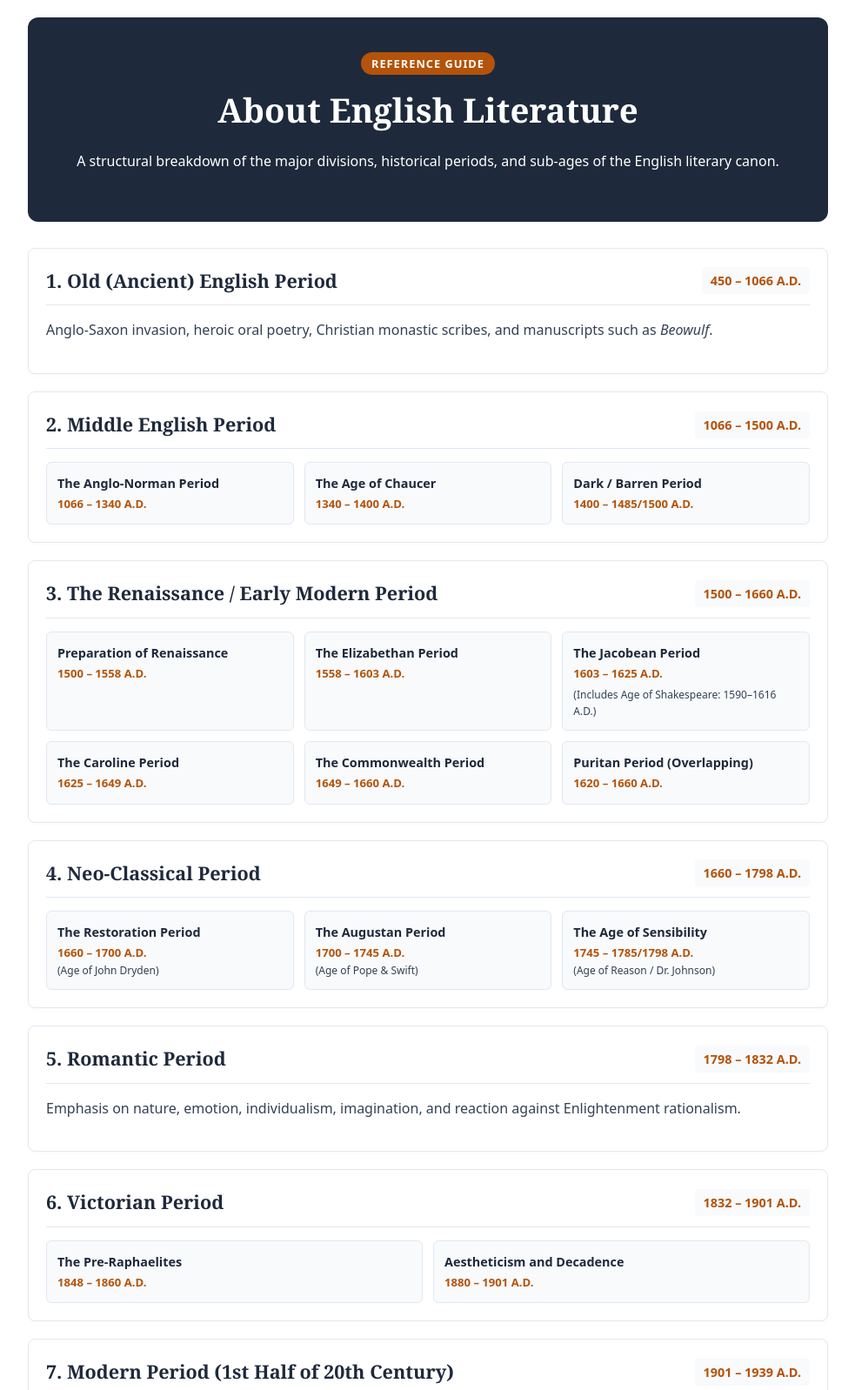
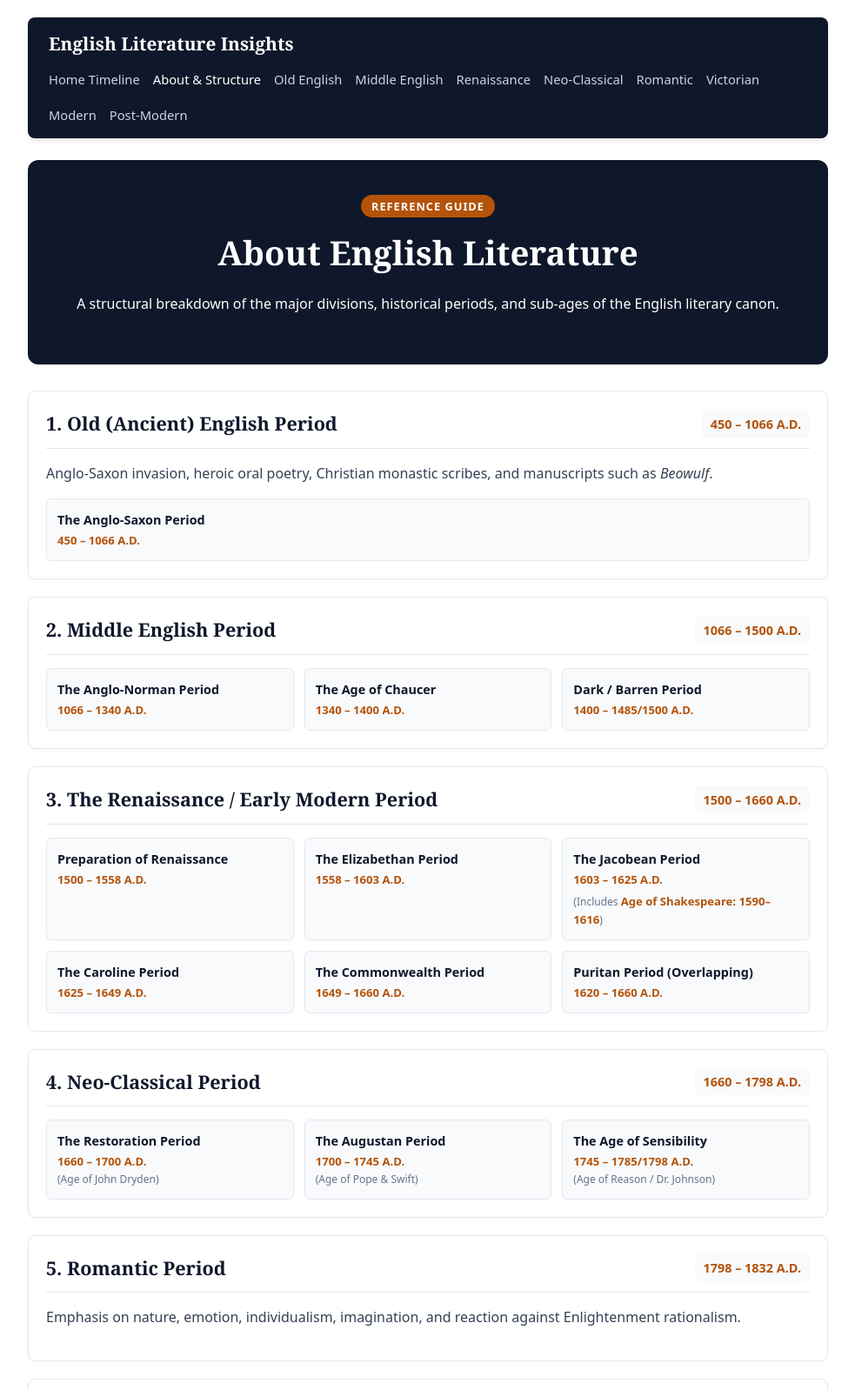
Before and after one commit to pkm202602/english-literature-insights, a plain HTML site: page about-english-literature.html in a window 1280 px wide. Shown: the top 1598 px of the page at 87% size, without its empty margins (148-1131 px from the left). Drawn offline with Linux system fonts and the light colour scheme.

Commit message:
Update styles and navigation links in HTML

```diff
--- a/about-english-literature.html
+++ b/about-english-literature.html
@@ -7,11 +7,16 @@
   <meta name="description" content="A comprehensive chronological guide to the 8 major eras and sub-periods of English Literature.">
   <style>
     :root {
-      --primary-color: #1e293b;
+      --primary-color: #0f172a;
       --accent-color: #b45309;
+      --accent-hover: #92400e;
       --bg-light: #f8fafc;
       --border-color: #e2e8f0;
       --text-main: #334155;
+    }
+
+    * {
+      box-sizing: border-box;
     }
 
     body {
@@ -27,10 +32,53 @@
       max-width: 960px;
       margin: 0 auto;
       padding: 20px;
-      box-sizing: border-box;
     }
 
-    /* Header & Navigation */
+    /* Top Navigation Bar */
+    nav.top-nav {
+      background-color: var(--primary-color);
+      padding: 14px 24px;
+      border-radius: 8px;
+      display: flex;
+      justify-content: space-between;
+      align-items: center;
+      flex-wrap: wrap;
+      gap: 12px;
+      margin-bottom: 25px;
+      box-shadow: 0 4px 6px -1px rgba(0, 0, 0, 0.1);
+    }
+
+    nav.top-nav .brand {
+      color: #ffffff;
+      font-family: Georgia, Cambria, serif;
+      font-size: 1.3rem;
+      font-weight: bold;
+      text-decoration: none;
+    }
+
+    nav.top-nav .nav-links {
+      display: flex;
+      gap: 15px;
+      list-style: none;
+      padding: 0;
+      margin: 0;
+      flex-wrap: wrap;
+    }
+
+    nav.top-nav .nav-links a {
+      color: #cbd5e1;
+      text-decoration: none;
+      font-size: 0.92rem;
+      font-weight: 500;
+      transition: color 0.2s;
+    }
+
+    nav.top-nav .nav-links a:hover,
+    nav.top-nav .nav-links a.active {
+      color: #ffffff;
+    }
+
+    /* Header & Title Banner */
     header {
       background-color: var(--primary-color);
       color: #ffffff;
@@ -90,6 +138,17 @@
       margin: 0;
     }
 
+    .era-title a {
+      color: var(--primary-color);
+      text-decoration: none;
+      transition: color 0.2s ease;
+    }
+
+    .era-title a:hover {
+      color: var(--accent-color);
+      text-decoration: underline;
+    }
+
     .era-dates {
       color: var(--accent-color);
       font-weight: 700;
@@ -107,11 +166,21 @@
     }
 
     .sub-card {
+      display: block;
       background: var(--bg-light);
       border: 1px solid var(--border-color);
       padding: 12px;
       border-radius: 6px;
       font-size: 0.9rem;
+      text-decoration: none;
+      color: var(--text-main);
+      transition: transform 0.2s ease, border-color 0.2s ease, box-shadow 0.2s ease;
+    }
+
+    .sub-card:hover {
+      transform: translateY(-2px);
+      border-color: var(--accent-color);
+      box-shadow: 0 4px 8px rgba(0,0,0,0.05);
     }
 
     .sub-card strong {
@@ -119,10 +188,24 @@
       color: var(--primary-color);
     }
 
+    .sub-card:hover strong {
+      color: var(--accent-color);
+    }
+
     .sub-card span {
       color: var(--accent-color);
       font-size: 0.82rem;
       font-weight: 600;
+    }
+
+    .sub-link-inline {
+      color: var(--accent-color);
+      text-decoration: none;
+      font-weight: 600;
+    }
+
+    .sub-link-inline:hover {
+      text-decoration: underline;
     }
 
     footer {
@@ -141,8 +224,25 @@
   </style>
 </head>
 <body>
+  <div class="container">
 
-  <div class="container">
+    <!-- TOP NAVIGATION BAR -->
+    <nav class="top-nav">
+      <a href="index.html" class="brand">English Literature Insights</a>
+      <ul class="nav-links">
+        <li><a href="index.html">Home Timeline</a></li>
+        <li><a href="about-english-literature.html" class="active">About & Structure</a></li>
+        <li><a href="the-old-english-period.html">Old English</a></li>
+        <li><a href="the-middle-english-period.html">Middle English</a></li>
+        <li><a href="the-renaissance-period.html">Renaissance</a></li>
+        <li><a href="the-neo-classical-period.html">Neo-Classical</a></li>
+        <li><a href="the-romantic-period.html">Romantic</a></li>
+        <li><a href="the-victorian-period.html">Victorian</a></li>
+        <li><a href="the-modern-period.html">Modern</a></li>
+        <li><a href="the-post-modern-period.html">Post-Modern</a></li>
+      </ul>
+    </nav>
+
     <header>
       <span class="badge">Reference Guide</span>
       <h1>About English Literature</h1>
@@ -155,98 +255,116 @@
         <!-- 1. OLD ENGLISH -->
         <article class="era-card">
           <div class="era-header">
-            <h2 class="era-title">1. Old (Ancient) English Period</h2>
+            <h2 class="era-title">
+              <a href="the-old-english-period.html">1. Old (Ancient) English Period</a>
+            </h2>
             <span class="era-dates">450 – 1066 A.D.</span>
           </div>
           <p>Anglo-Saxon invasion, heroic oral poetry, Christian monastic scribes, and manuscripts such as <em>Beowulf</em>.</p>
+          <div class="sub-grid">
+            <a href="the-anglo-saxon-period.html" class="sub-card">
+              <strong>The Anglo-Saxon Period</strong>
+              <span>450 – 1066 A.D.</span>
+            </a>
+          </div>
         </article>
 
         <!-- 2. MIDDLE ENGLISH -->
         <article class="era-card">
           <div class="era-header">
-            <h2 class="era-title">2. Middle English Period</h2>
+            <h2 class="era-title">
+              <a href="the-middle-english-period.html">2. Middle English Period</a>
+            </h2>
             <span class="era-dates">1066 – 1500 A.D.</span>
           </div>
           <div class="sub-grid">
-            <div class="sub-card">
+            <a href="the-anglo-norman-period.html" class="sub-card">
               <strong>The Anglo-Norman Period</strong>
               <span>1066 – 1340 A.D.</span>
-            </div>
-            <div class="sub-card">
+            </a>
+            <a href="the-age-of-chaucer.html" class="sub-card">
               <strong>The Age of Chaucer</strong>
               <span>1340 – 1400 A.D.</span>
-            </div>
-            <div class="sub-card">
+            </a>
+            <a href="the-dark-or-barren-period.html" class="sub-card">
               <strong>Dark / Barren Period</strong>
               <span>1400 – 1485/1500 A.D.</span>
-            </div>
+            </a>
           </div>
         </article>
 
         <!-- 3. RENAISSANCE -->
         <article class="era-card">
           <div class="era-header">
-            <h2 class="era-title">3. The Renaissance / Early Modern Period</h2>
+            <h2 class="era-title">
+              <a href="the-renaissance-period.html">3. The Renaissance / Early Modern Period</a>
+            </h2>
             <span class="era-dates">1500 – 1660 A.D.</span>
           </div>
           <div class="sub-grid">
-            <div class="sub-card">
+            <a href="preparation-for-renaissance.html" class="sub-card">
               <strong>Preparation of Renaissance</strong>
               <span>1500 – 1558 A.D.</span>
-            </div>
-            <div class="sub-card">
+            </a>
+            <a href="the-elizabethan-period.html" class="sub-card">
               <strong>The Elizabethan Period</strong>
               <span>1558 – 1603 A.D.</span>
-            </div>
-            <div class="sub-card">
+            </a>
+            <a href="the-jacobean-period.html" class="sub-card">
               <strong>The Jacobean Period</strong>
               <span>1603 – 1625 A.D.</span>
-              <small style="display:block; margin-top:4px;">(Includes Age of Shakespeare: 1590–1616 A.D.)</small>
-            </div>
-            <div class="sub-card">
+              <small style="display:block; margin-top:4px; color:#64748b;">
+                (Includes <span class="sub-link-inline">Age of Shakespeare: 1590–1616</span>)
+              </small>
+            </a>
+            <a href="the-caroline-period.html" class="sub-card">
               <strong>The Caroline Period</strong>
               <span>1625 – 1649 A.D.</span>
-            </div>
-            <div class="sub-card">
+            </a>
+            <a href="the-commonwealth-period.html" class="sub-card">
               <strong>The Commonwealth Period</strong>
               <span>1649 – 1660 A.D.</span>
-            </div>
-            <div class="sub-card">
+            </a>
+            <a href="puritan-period.html" class="sub-card">
               <strong>Puritan Period (Overlapping)</strong>
               <span>1620 – 1660 A.D.</span>
-            </div>
+            </a>
           </div>
         </article>
 
         <!-- 4. NEO-CLASSICAL -->
         <article class="era-card">
           <div class="era-header">
-            <h2 class="era-title">4. Neo-Classical Period</h2>
+            <h2 class="era-title">
+              <a href="the-neo-classical-period.html">4. Neo-Classical Period</a>
+            </h2>
             <span class="era-dates">1660 – 1798 A.D.</span>
           </div>
           <div class="sub-grid">
-            <div class="sub-card">
+            <a href="the-restoration-period.html" class="sub-card">
               <strong>The Restoration Period</strong>
               <span>1660 – 1700 A.D.</span>
-              <small style="display:block;">(Age of John Dryden)</small>
-            </div>
-            <div class="sub-card">
+              <small style="display:block; color:#64748b;">(Age of John Dryden)</small>
+            </a>
+            <a href="the-augustan-period.html" class="sub-card">
               <strong>The Augustan Period</strong>
               <span>1700 – 1745 A.D.</span>
-              <small style="display:block;">(Age of Pope & Swift)</small>
-            </div>
-            <div class="sub-card">
+              <small style="display:block; color:#64748b;">(Age of Pope & Swift)</small>
+            </a>
+            <a href="the-age-of-sensibility.html" class="sub-card">
               <strong>The Age of Sensibility</strong>
               <span>1745 – 1785/1798 A.D.</span>
-              <small style="display:block;">(Age of Reason / Dr. Johnson)</small>
-            </div>
+              <small style="display:block; color:#64748b;">(Age of Reason / Dr. Johnson)</small>
+            </a>
           </div>
         </article>
 
         <!-- 5. ROMANTIC -->
         <article class="era-card">
           <div class="era-header">
-            <h2 class="era-title">5. Romantic Period</h2>
+            <h2 class="era-title">
+              <a href="the-romantic-period.html">5. Romantic Period</a>
+            </h2>
             <span class="era-dates">1798 – 1832 A.D.</span>
           </div>
           <p>Emphasis on nature, emotion, individualism, imagination, and reaction against Enlightenment rationalism.</p>
@@ -255,43 +373,49 @@
         <!-- 6. VICTORIAN -->
         <article class="era-card">
           <div class="era-header">
-            <h2 class="era-title">6. Victorian Period</h2>
+            <h2 class="era-title">
+              <a href="the-victorian-period.html">6. Victorian Period</a>
+            </h2>
             <span class="era-dates">1832 – 1901 A.D.</span>
           </div>
           <div class="sub-grid">
-            <div class="sub-card">
+            <a href="the-pre-raphaelites.html" class="sub-card">
               <strong>The Pre-Raphaelites</strong>
               <span>1848 – 1860 A.D.</span>
-            </div>
-            <div class="sub-card">
+            </a>
+            <a href="aestheticism-and-decadence.html" class="sub-card">
               <strong>Aestheticism and Decadence</strong>
               <span>1880 – 1901 A.D.</span>
-            </div>
+            </a>
           </div>
         </article>
 
         <!-- 7. MODERN -->
         <article class="era-card">
           <div class="era-header">
-            <h2 class="era-title">7. Modern Period (1st Half of 20th Century)</h2>
+            <h2 class="era-title">
+              <a href="the-modern-period.html">7. Modern Period (1st Half of 20th Century)</a>
+            </h2>
             <span class="era-dates">1901 – 1939 A.D.</span>
           </div>
           <div class="sub-grid">
-            <div class="sub-card">
+            <a href="the-edwardian-period.html" class="sub-card">
               <strong>The Edwardian Period</strong>
               <span>1901 – 1910 A.D.</span>
-            </div>
-            <div class="sub-card">
+            </a>
+            <a href="the-georgian-period.html" class="sub-card">
               <strong>The Georgian Period</strong>
               <span>1910 – 1936 A.D.</span>
-            </div>
+            </a>
           </div>
         </article>
 
         <!-- 8. POST-MODERN -->
         <article class="era-card">
           <div class="era-header">
-            <h2 class="era-title">8. Post-Modern Period (2nd Half of 20th Century)</h2>
+            <h2 class="era-title">
+              <a href="the-post-modern-period.html">8. Post-Modern Period (2nd Half of 20th Century)</a>
+            </h2>
             <span class="era-dates">1939 – Present</span>
           </div>
           <p>Meta-fiction, post-colonialism, Theatre of the Absurd, and contemporary literary trends.</p>
@@ -301,9 +425,8 @@
     </main>
 
     <footer>
-      <p>&copy; English Literature Insights. Structured for academic navigation.</p>
+      <p>&copy; 2026 English Literature Insights. Structured for academic navigation.</p>
     </footer>
   </div>
-
 </body>
 </html>
```
